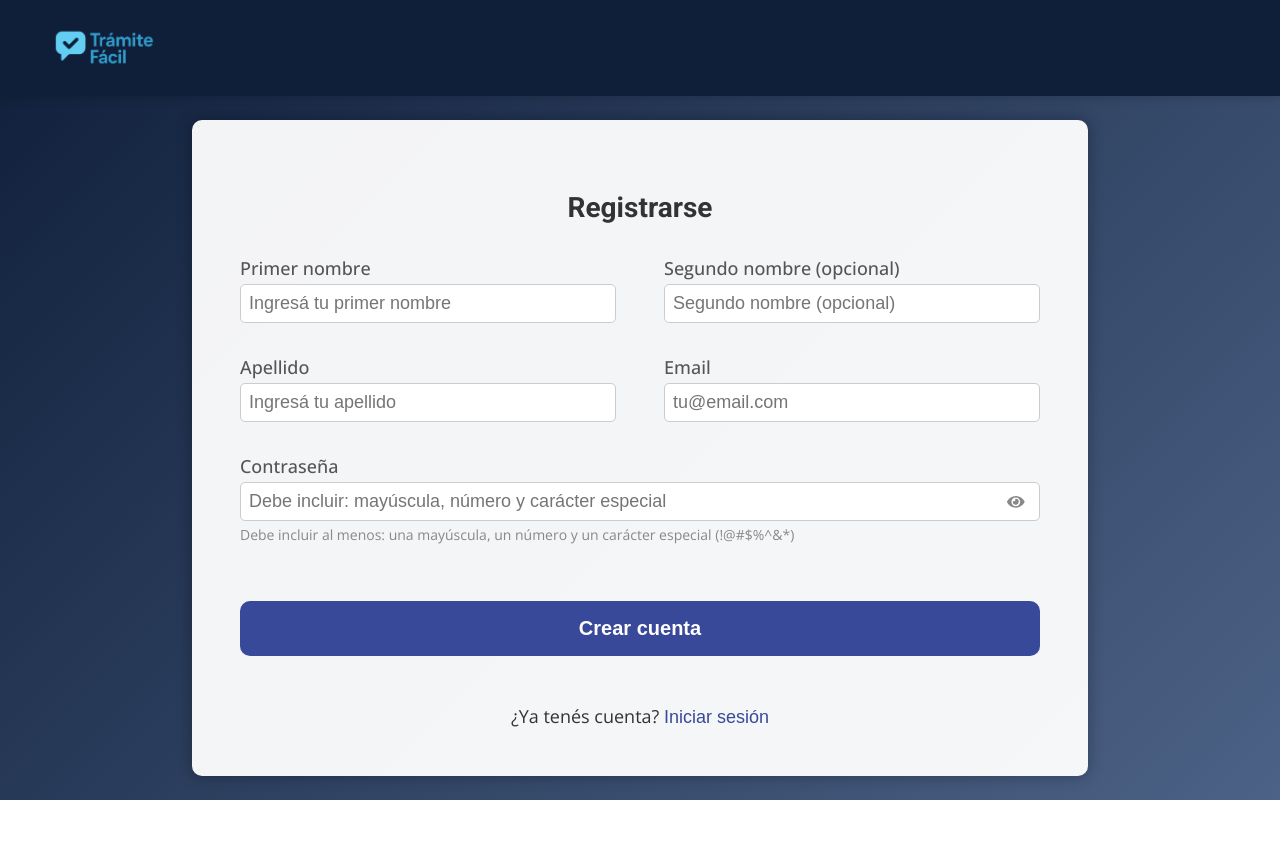
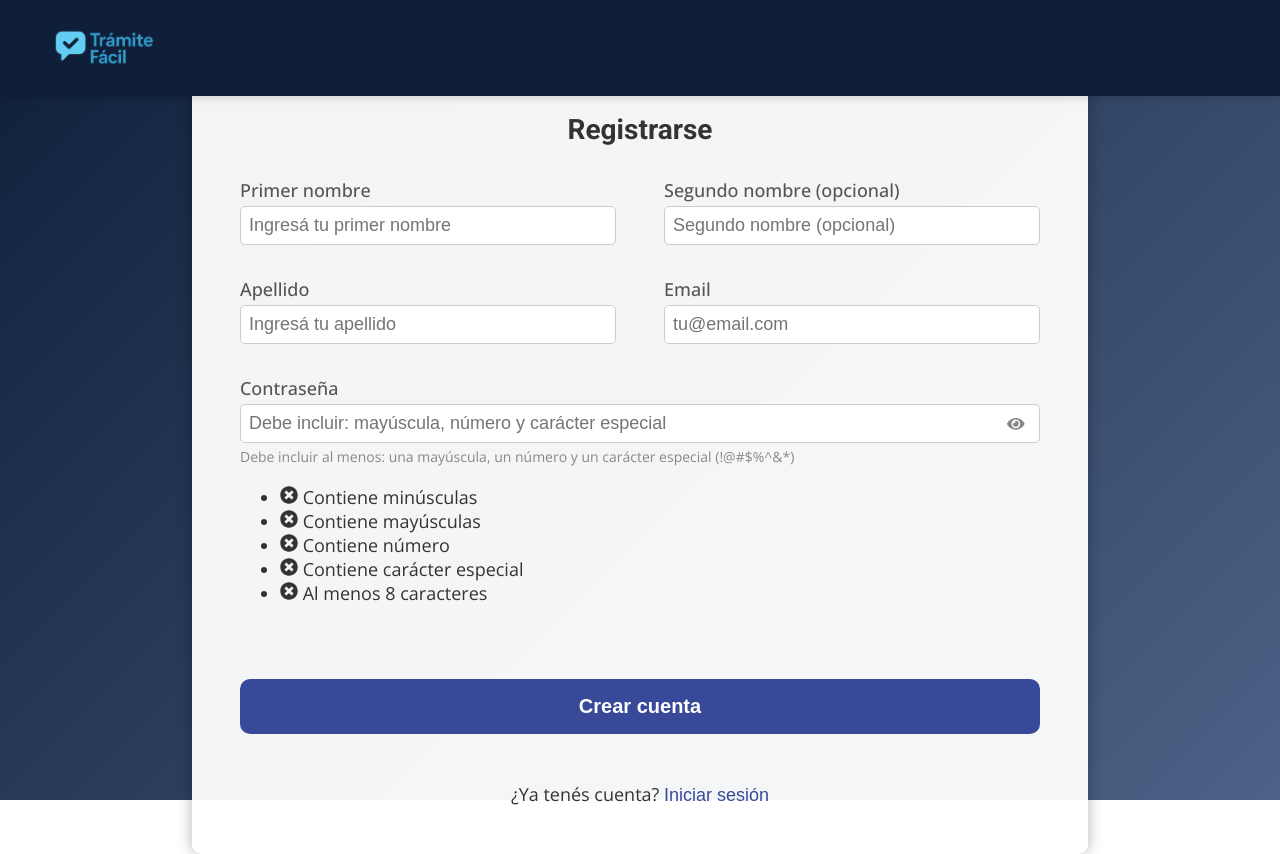
Before and after one commit to pueblas/pami-asistente, a React (Create React App) app in the folder frontend/: page /register in a window 1280 px wide. Before the commit the page ends 800 px from the top, so only its background shows below. Built offline with nearby package versions, Linux system fonts and the light colour scheme; no server answers.

Commit message:
Implementación de verificación de contraseña en tiempo real
Added password validation requirements and visual feedback.

```diff
--- a/frontend/src/pages/register/register.js
+++ b/frontend/src/pages/register/register.js
@@ -3,7 +3,7 @@ import { useNavigate } from "react-router-dom";
 import axios from "axios";
 import TopBar from "../../components/topBar";
 import "./register.css";
-import { FaEye, FaEyeSlash } from "react-icons/fa";
+import { FaEye, FaEyeSlash, FaCheckCircle, FaTimesCircle } from "react-icons/fa";
 
 function Register() {
   const [primerNombre, setPrimerNombre] = useState("");
@@ -11,6 +11,13 @@ function Register() {
   const [apellido, setApellido] = useState("");
   const [email, setEmail] = useState("");
   const [password, setPassword] = useState("");
+  const [passwordValid, setPasswordValid] = useState({
+    length: false,
+    lowercase: false,
+    uppercase: false,
+    number: false,
+    special: false,
+  });
   const [showPassword, setShowPassword] = useState(false);
   const [error, setError] = useState("");
   const navigate = useNavigate();
@@ -46,6 +53,16 @@ function Register() {
     }
   };
 
+  const validatePassword = (pwd) => {
+    const length = pwd.length >= 8;
+    const lowercase = /[a-z]/.test(pwd);
+    const uppercase = /[A-Z]/.test(pwd);
+    const number = /[0-9]/.test(pwd);
+    const special = /[!@#$%^&*(),.?":{}|<>\[\]\\/\\~`'\-+=;:_]/.test(pwd);
+
+    setPasswordValid({ length, lowercase, uppercase, number, special });
+  };
+
   return (
     <>
       <TopBar showUserMenu={false} />
@@ -62,6 +79,7 @@ function Register() {
               {error}
             </div>
           )}
+
           <form className="register__form" onSubmit={handleRegister} noValidate>
           <div>
             <label htmlFor="primer-nombre">Primer nombre</label>
@@ -135,7 +153,7 @@ function Register() {
                 className="register__input"
                 type={showPassword ? "text" : "password"}
                 value={password}
-                onChange={(e) => setPassword(e.target.value)}
+                onChange={(e) => { setPassword(e.target.value); validatePassword(e.target.value); }}
                 required
                 aria-required="true"
                 aria-describedby="password-help"
@@ -157,6 +175,23 @@ function Register() {
             <div id="password-help" className="register__help-text">
               Debe incluir al menos: una mayúscula, un número y un carácter especial (!@#$%^&*)
             </div>
+            <ul id="password-requirements" className="password-requirements" aria-live="polite">
+              <li className={passwordValid.lowercase ? 'valid' : 'invalid'}>
+                {passwordValid.lowercase ? <FaCheckCircle /> : <FaTimesCircle />} <span>Contiene minúsculas</span>
+              </li>
+              <li className={passwordValid.uppercase ? 'valid' : 'invalid'}>
+                {passwordValid.uppercase ? <FaCheckCircle /> : <FaTimesCircle />} <span>Contiene mayúsculas</span>
+              </li>
+              <li className={passwordValid.number ? 'valid' : 'invalid'}>
+                {passwordValid.number ? <FaCheckCircle /> : <FaTimesCircle />} <span>Contiene número</span>
+              </li>
+              <li className={passwordValid.special ? 'valid' : 'invalid'}>
+                {passwordValid.special ? <FaCheckCircle /> : <FaTimesCircle />} <span>Contiene carácter especial</span>
+              </li>
+              <li className={passwordValid.length ? 'valid' : 'invalid'}>
+                {passwordValid.length ? <FaCheckCircle /> : <FaTimesCircle />} <span>Al menos 8 caracteres</span>
+              </li>
+            </ul>
           </div>
           <button
             className="register__submit-button"
```
Lines whose indentation alone changed are shown as unchanged.
